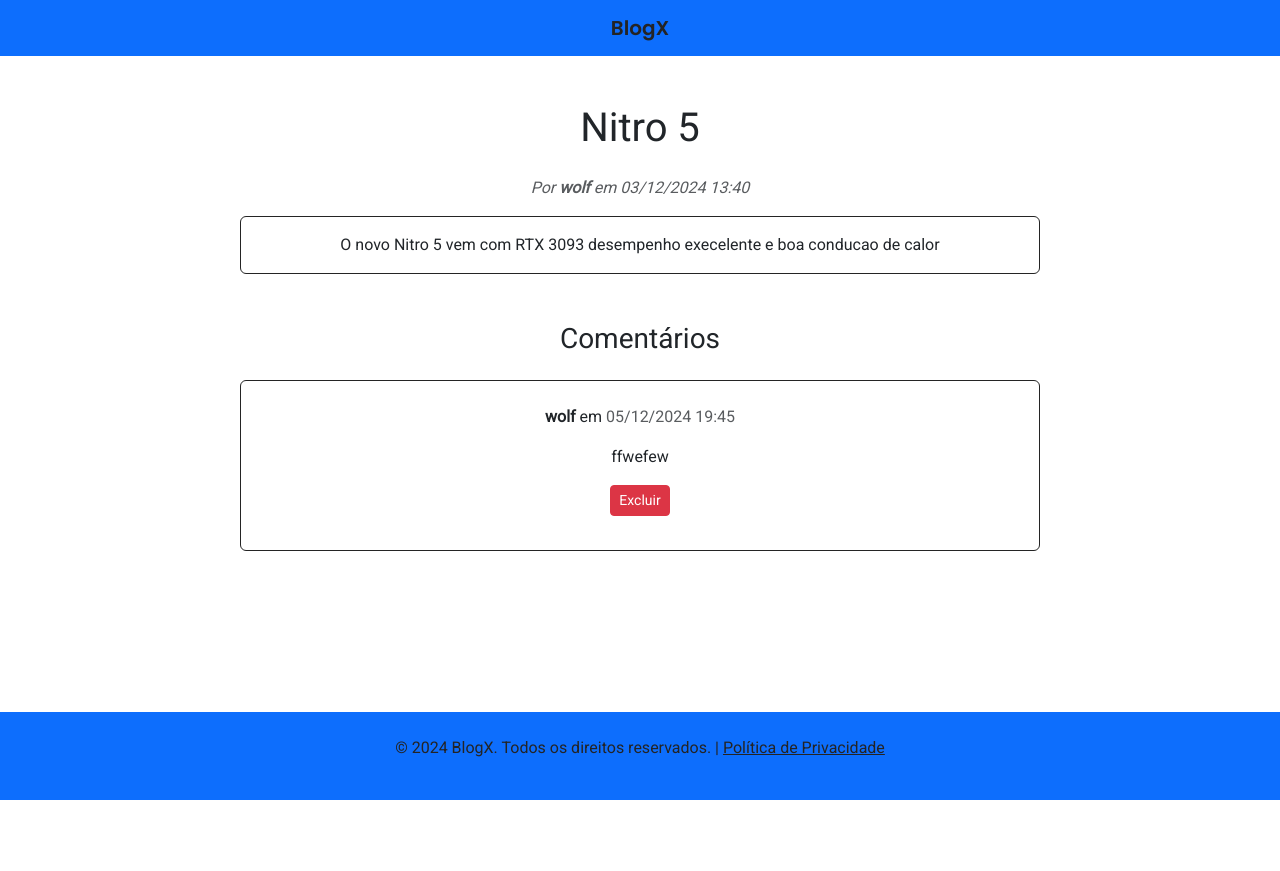
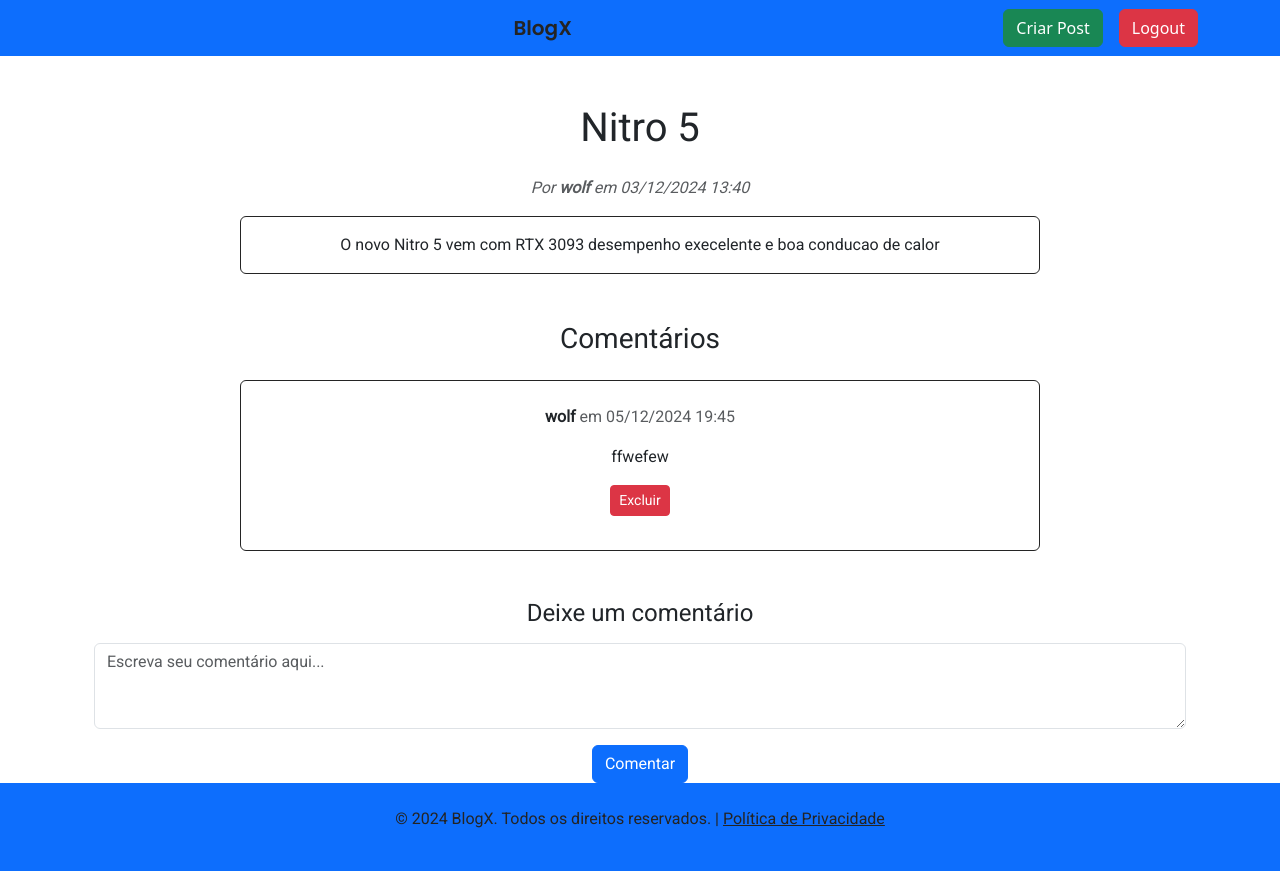
Before and after one commit to wandeilsonfernandes/Sistema-de-Blog, a Django app: page /post/2/ in a window 1280 px wide. Before the commit the page ends 800 px from the top, so only its background shows below. Run offline with Django 5.2, Linux system fonts and the light colour scheme; a user stored in the database is signed in; data comes from the database, SQL or seed files in the repository; both versions use the stored data as it was after the commit; some libraries are stand-ins or nearby versions.

Commit message:
Criar login e registro
Criar login registro
Excluir comentarios

```diff
--- a/projeto_blog/blog/templates/blog/base.html
+++ b/projeto_blog/blog/templates/blog/base.html
@@ -12,18 +12,33 @@
     <!-- Bootstrap CSS -->
     <link href="https://cdnjs.cloudflare.com/ajax/libs/bootstrap/5.3.0/css/bootstrap.min.css" rel="stylesheet">
     <!-- Custom CSS -->
-    <link rel="stylesheet" href="{% static 'css/styles.css' %}">
 
     {% block extra_head %}{% endblock %}
 </head>
 <body class="d-flex flex-column min-vh-100">
     <!-- Navbar -->
+
+
+<!-- Navbar -->
 <nav class="navbar navbar-expand-lg navbar-dark bg-primary">
     <div class="container">
-            <!-- Centralizando o nome BlogX -->
+        <!-- Nome do BlogX Centralizado -->
         <a class="navbar-brand mx-auto" href="/" style="font-family: 'Poppins', sans-serif; color: #242424; font-weight: 600;">
             BlogX
         </a>
+        {% if user.is_authenticated %}
+            <!-- Botão Criar Post -->
+            <div class="d-flex align-items-center">
+                <a href="{% url 'criar_post' %}" class="btn btn-success me-3">Criar Post</a>
+                <!-- Formulário de Logout -->
+                <form method="post" action="{% url 'logout' %}">
+                    {% csrf_token %}
+                    <button type="submit" class="btn btn-danger">Logout</button>
+                </form>
+            </div>
+        {% else %}
+            <a href="{% url 'login' %}" class="btn btn-primary">Login</a>
+        {% endif %}
     </div>
 </nav>
 
--- a/projeto_blog/blog/templates/blog/detalhe_post.html
+++ b/projeto_blog/blog/templates/blog/detalhe_post.html
@@ -30,13 +30,13 @@
                         {% for comentario in comentarios %}
                             <li class="list-group-item" style="margin-bottom: 10px;">
                                 <p>
-                                    <strong>{{ comentario.autor }}</strong> em
-                                    <span class="text-muted">{{ comentario.data_criacao|date:"d/m/Y H:i" }}</span>
+                                    <strong>{{ comentario.autor }}</strong>
+                                    <span class="text-muted">em {{ comentario.data_criacao|date:"d/m/Y H:i" }}</span>
                                 </p>
                                 <p>{{ comentario.conteudo }}</p>
                                 {% if user == comentario.autor or user == post.autor %}
-                                    <a href="{% url 'remover_comentario' comentario.pk post.pk %}" class="btn btn-danger btn-sm">Excluir</a>
-                                {% endif %}
+                                <a href="{% url 'remover_comentario' pk_post=post.pk pk_comentario=comentario.pk %}" class="btn btn-danger btn-sm">Excluir</a>
+                            {% endif %}
                             </li>
                         {% endfor %}
                     </ul>
@@ -46,5 +46,21 @@
             </div>
         </div>
     </div>
+
+    <!-- Formulário para Adicionar Comentário -->
+    {% if user.is_authenticated %}
+        <div class="add-comment-section mt-5">
+            <h4>Deixe um comentário</h4>
+            <form action="{% url 'adicionar_comentario' post.pk %}" method="post" class="mt-3">
+                {% csrf_token %}
+                <div class="mb-3">
+                    <textarea name="conteudo" rows="3" class="form-control" placeholder="Escreva seu comentário aqui..."></textarea>
+                </div>
+                <button type="submit" class="btn btn-primary">Comentar</button>
+            </form>
+        </div>
+    {% else %}
+        <p class="text-muted mt-5">Faça <a href="{% url 'login' %}">login</a> para comentar.</p>
+    {% endif %}
 </div>
 {% endblock %}
--- a/projeto_blog/blog/urls.py
+++ b/projeto_blog/blog/urls.py
@@ -1,11 +1,18 @@
 from django.urls import path
+from django.contrib.auth import views as auth_views
 from . import views
 
 urlpatterns = [
+    # URLs do Blog
+    path('post/novo/', views.criar_post, name='criar_post'),
     path('', views.lista_posts, name='lista_posts'),
     path('post/<int:pk>/', views.detalhe_post, name='detalhe_post'),
-    path('post/novo/', views.criar_post, name='criar_post'),
     path('post/<int:pk>/editar/', views.editar_post, name='editar_post'),
     path('post/<int:pk>/comentar/', views.adicionar_comentario, name='adicionar_comentario'),
     path('post/<int:pk_post>/comentario/<int:pk_comentario>/remover/', views.remover_comentario, name='remover_comentario'),
+
+    # URLs de Autenticação
+    path('registro/', views.registro, name='registro'),
+    path('login/', auth_views.LoginView.as_view(template_name='registration/login.html'), name='login'),
+    path('logout/', auth_views.LogoutView.as_view(), name='logout'),
 ]
--- a/projeto_blog/blog/views.py
+++ b/projeto_blog/blog/views.py
@@ -1,8 +1,10 @@
-from django.shortcuts import render
-from django.shortcuts import render, get_object_or_404, redirect
+from django.shortcuts import get_object_or_404, redirect
 from django.contrib.auth.decorators import login_required
 from .models import Post, Comentario, Categoria
 from .forms import PostForm, ComentarioForm
+from django.contrib.auth.forms import UserCreationForm
+from django.shortcuts import render, redirect
+
 
 def lista_posts(request):
     posts = Post.objects.all()
@@ -11,7 +13,22 @@ def lista_posts(request):
 def detalhe_post(request, pk):
     post = get_object_or_404(Post, pk=pk)
     comentarios = post.comentarios.all()
-    return render(request, 'blog/detalhe_post.html', {'post' : post, 'comentarios': comentarios})
+    return render(request, 'blog/detalhe_post.html', {
+        'post': post,
+        'comentarios': comentarios,
+        'user': request.user,  # Adicionado
+    })
+
+
+def registro(request):
+    if request.method == "POST":
+        form = UserCreationForm(request.POST)
+        if form.is_valid():
+            form.save()
+            return redirect('login')  # Redireciona para a página de login após registro bem-sucedido
+    else:
+        form = UserCreationForm()
+    return render(request, 'registration/registro.html', {'form': form})
 
 @login_required
 def criar_post(request):
@@ -19,13 +36,13 @@ def criar_post(request):
         form = PostForm(request.POST)
         if form.is_valid():
             post = form.save(commit=False)
-            post.autor = request.user
+            post.autor = request.user  # Associa o post ao autor autenticado
             post.save()
             form.save_m2m()  # Para categorias
             return redirect('detalhe_post', pk=post.pk)
     else:
         form = PostForm()
-    return render(request, 'blog/form_post.html', {'form': form})
+    return render(request, 'blog/criar_post.html', {'form': form})
 
 
 @login_required
@@ -50,18 +67,28 @@ def adicionar_comentario(request, pk):
         if form.is_valid():
             comentario = form.save(commit=False)
             comentario.post = post
-            comentario.autor = request.user
+            comentario.autor = request.user  # Garante que o autor é o usuário autenticado
             comentario.save()
             return redirect('detalhe_post', pk=post.pk)
     else:
         form = ComentarioForm()
-    return render(request, 'blog/form_comentario.html', {'form': form})
+    return render(request, 'blog/form_comentario.html', {
+        'form': form,
+        'post': post,  # Facilita a customização do template
+    })
+
+
+
 
 
 @login_required
 def remover_comentario(request, pk_comentario, pk_post):
-    comentario = get_object_or_404(Comentario, pk=pk_comentario)
+    # Verifica se o comentário pertence ao post
+    comentario = get_object_or_404(Comentario, pk=pk_comentario, post_id=pk_post)
     post = get_object_or_404(Post, pk=pk_post)
+
+    # Verifica se o usuário é o autor do post ou do comentário
     if request.user == post.autor or request.user == comentario.autor:
         comentario.delete()
+
     return redirect('detalhe_post', pk=post.pk)
--- a/projeto_blog/projeto_blog/settings.py
+++ b/projeto_blog/projeto_blog/settings.py
@@ -122,3 +122,7 @@ STATIC_URL = 'static/'
 # https://docs.djangoproject.com/en/5.1/ref/settings/#default-auto-field
 
 DEFAULT_AUTO_FIELD = 'django.db.models.BigAutoField'
+
+LOGIN_URL = 'login'
+LOGOUT_REDIRECT_URL = '/'
+LOGIN_REDIRECT_URL = '/'
```
Also changed, not shown: projeto_blog/blog/forms.py (+12 -5 lines), projeto_blog/blog/templates/blog/criar_post.html (added, +17 -0 lines), projeto_blog/blog/templates/blog/registration/login.html (added, +17 -0 lines), projeto_blog/blog/templates/blog/registration/registro.html (added, +17 -0 lines), projeto_blog/blog/templates/registration/login.html (added, +17 -0 lines), projeto_blog/blog/templates/registration/registro.html (added, +17 -0 lines), projeto_blog/blog/templates/templatetags.py (added, +7 -0 lines), projeto_blog/db.sqlite3. Lines whose indentation alone changed are shown as unchanged.
